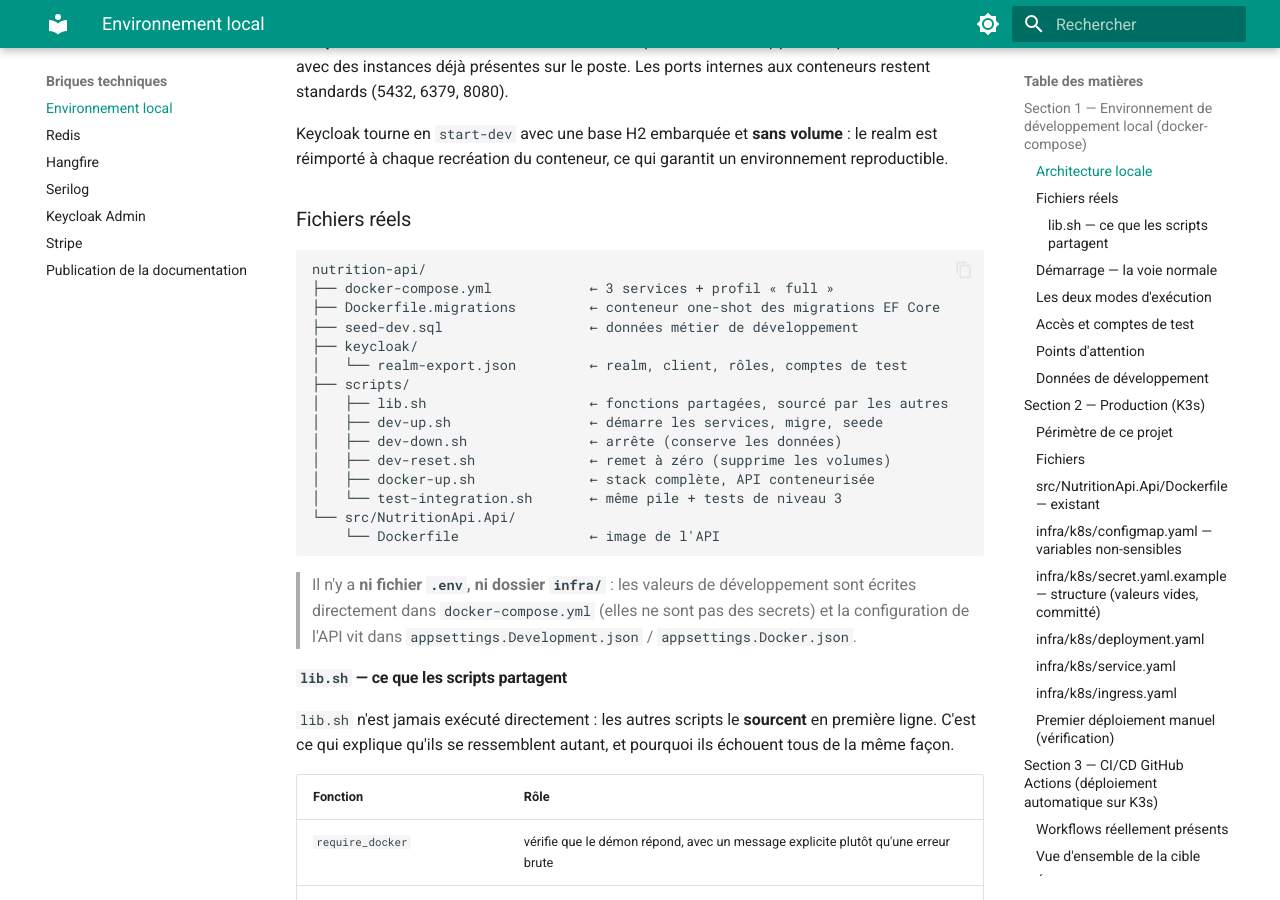
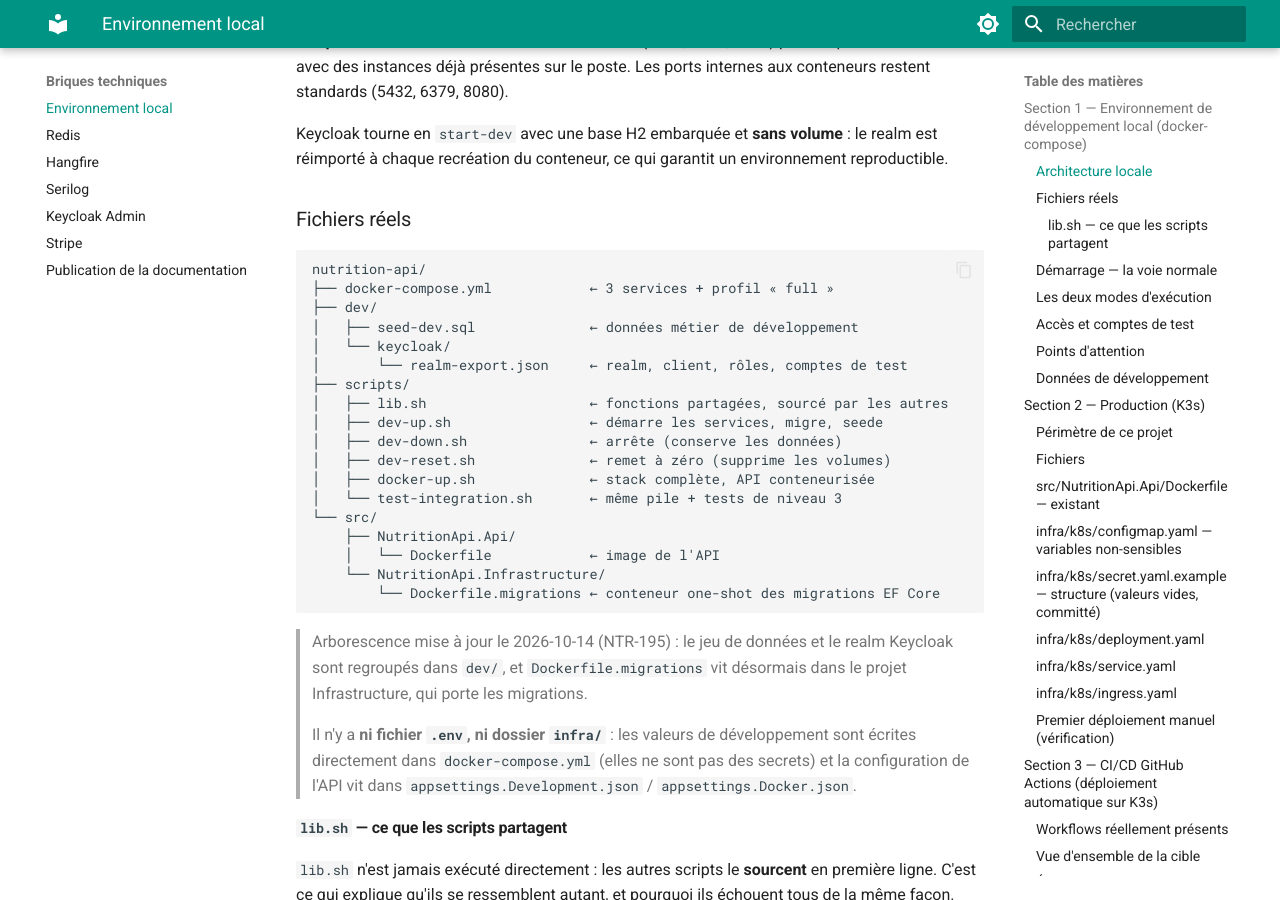
Before and after one commit to MGNetworking/docs-nutrition, an MkDocs documentation site: the page built from pages/backend/briques/environnement-local.md, in a window 1280 px wide and 900 px high, scrolled down 776 px. Built offline with MkDocs 1.6.1 and Material for MkDocs 9.7.7, drawn with Linux system fonts in a browser that asks for light colours; some of the changed text lies outside the part shown.

Commit message:
docs(plateforme): mettre a jour les chemins deplaces par la restructuration du depot #NTR-195

````diff
--- a/pages/backend/briques/environnement-local.md
+++ b/pages/backend/briques/environnement-local.md
@@ -36,10 +36,10 @@ réimporté à chaque recréation du conteneur, ce qui garantit un environnement
 ```
 nutrition-api/
 ├── docker-compose.yml            ← 3 services + profil « full »
-├── Dockerfile.migrations         ← conteneur one-shot des migrations EF Core
-├── seed-dev.sql                  ← données métier de développement
-├── keycloak/
-│   └── realm-export.json         ← realm, client, rôles, comptes de test
+├── dev/
+│   ├── seed-dev.sql              ← données métier de développement
+│   └── keycloak/
+│       └── realm-export.json     ← realm, client, rôles, comptes de test
 ├── scripts/
 │   ├── lib.sh                    ← fonctions partagées, sourcé par les autres
 │   ├── dev-up.sh                 ← démarre les services, migre, seede
@@ -47,9 +47,16 @@ nutrition-api/
 │   ├── dev-reset.sh              ← remet à zéro (supprime les volumes)
 │   ├── docker-up.sh              ← stack complète, API conteneurisée
 │   └── test-integration.sh       ← même pile + tests de niveau 3
-└── src/NutritionApi.Api/
-    └── Dockerfile                ← image de l'API
+└── src/
+    ├── NutritionApi.Api/
+    │   └── Dockerfile            ← image de l'API
+    └── NutritionApi.Infrastructure/
+        └── Dockerfile.migrations ← conteneur one-shot des migrations EF Core
 ```
+
+> Arborescence mise à jour le 2026-10-14 (NTR-195) : le jeu de données et le realm Keycloak sont
+> regroupés dans `dev/`, et `Dockerfile.migrations` vit désormais dans le projet Infrastructure,
+> qui porte les migrations.
 
 > Il n'y a **ni fichier `.env`, ni dossier `infra/`** : les valeurs de développement sont écrites
 > directement dans `docker-compose.yml` (elles ne sont pas des secrets) et la configuration de
@@ -134,7 +141,7 @@ terminées avec succès** et Redis et Keycloak déclarés sains.
 | `test-pro` | `user` | Pro |
 | `test-admin` | `admin` | Free |
 
-Mot de passe commun : `test`. Ces comptes sont définis dans `keycloak/realm-export.json` et
+Mot de passe commun : `test`. Ces comptes sont définis dans `dev/keycloak/realm-export.json` et
 leurs profils correspondants sont créés par `seed-dev.sql`.
 
 ### Points d'attention
@@ -195,9 +202,9 @@ K3s cluster (projet infra séparé)
 
 ```
 nutrition-api/
-├── src/NutritionApi.Api/Dockerfile   ✅ existe (image de l'API)
-├── Dockerfile.migrations             ✅ existe (migrations one-shot)
-└── infra/                            🔲 à créer
+├── src/NutritionApi.Api/Dockerfile                          ✅ existe (image de l'API)
+├── src/NutritionApi.Infrastructure/Dockerfile.migrations    ✅ existe (migrations one-shot)
+└── infra/                                                   🔲 à créer
     └── k8s/
         ├── configmap.yaml
         ├── secret.yaml.example
````
Also changed, not shown: pages/backend/briques/keycloak-admin.md (+3 -3 lines), pages/backend/qualite/tests-niveau-3.md (+2 -2 lines).
